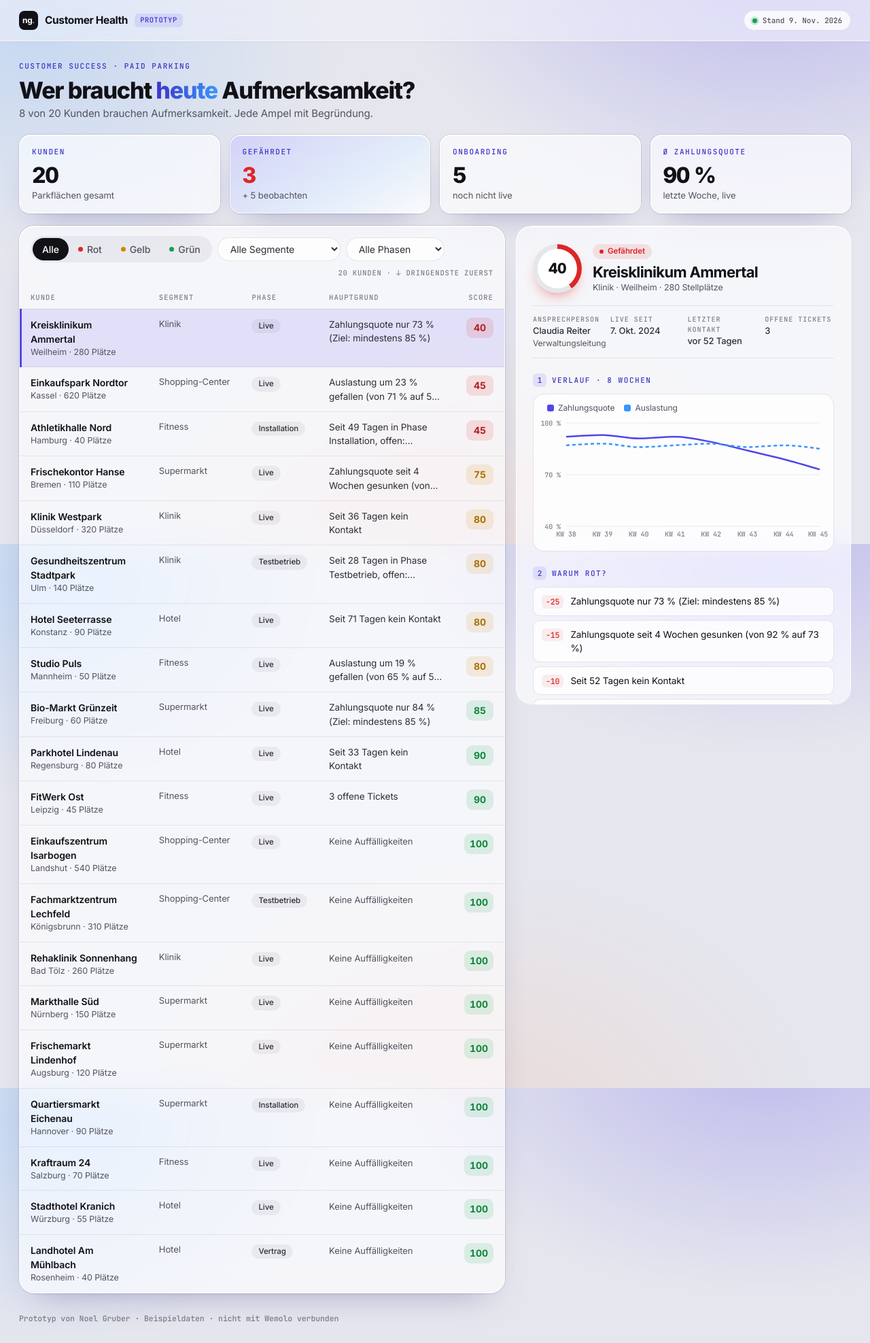
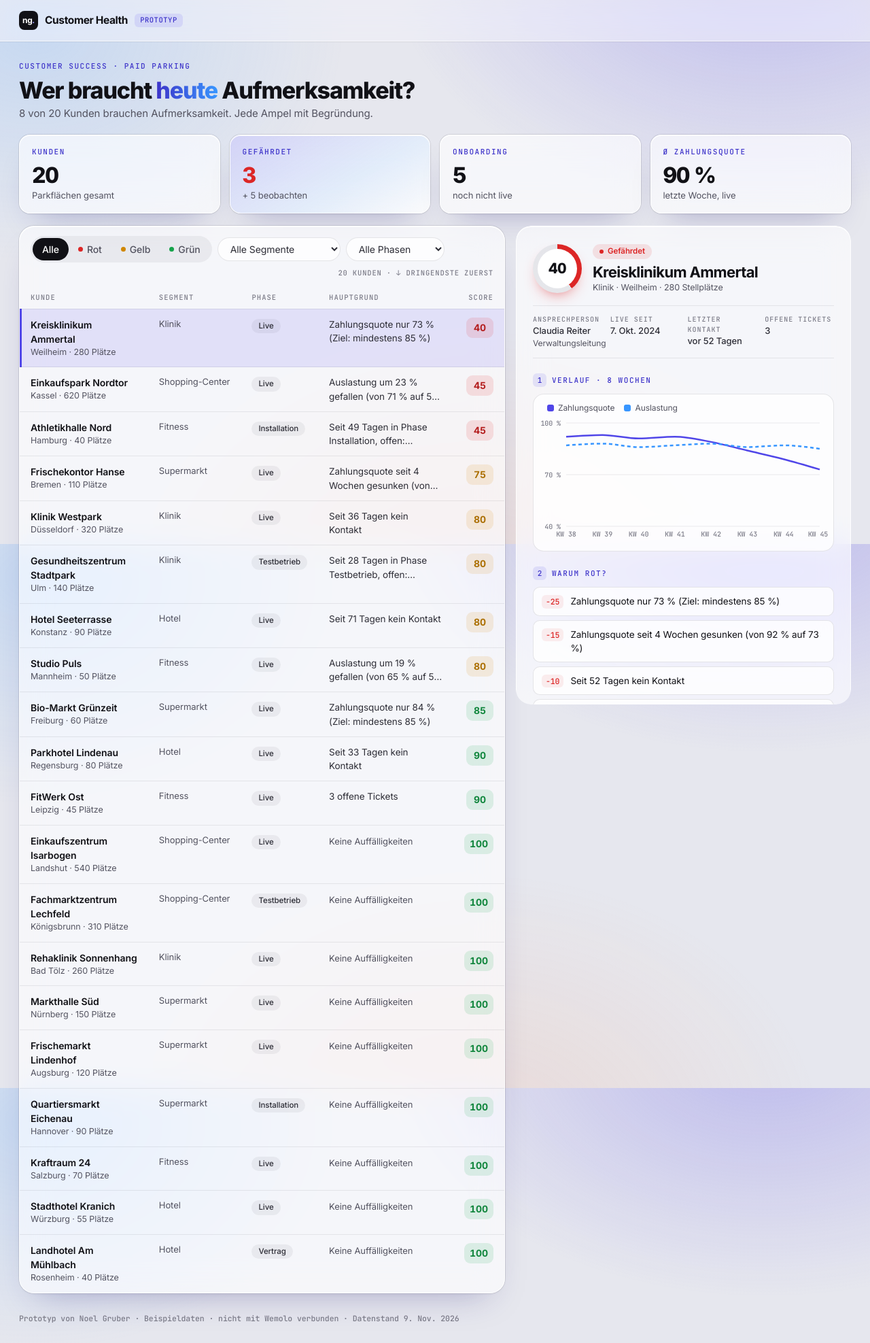
Before and after one commit to NoelGru/customer-health, a React (Vite) app: page / in a window 1280 px wide. Shown: the whole page at 68% size. Built offline with nearby package versions, Linux system fonts and the light colour scheme.

Commit message:
Stand-Anzeige oben entfernt, Datenstand in die Fußzeile
Die Pille mit grünem Punkt wirkte wie "live verbunden", obwohl die
Beispieldaten fest sind. Der Stichtag steht jetzt klein im Footer.

Co-Authored-By: Claude Opus 5.5 <noreply@anthropic.com>

```diff
--- a/src/App.tsx
+++ b/src/App.tsx
@@ -3,6 +3,7 @@ import data from "../data/customers.json";
 import type { CustomerData } from "./lib/types";
 import { applyFilters, buildViews, NO_FILTERS, portfolioKpis, type Filters } from "./lib/view";
 import { useHashSelection } from "./lib/useHashSelection";
+import { formatDate } from "./lib/format";
 import { TopBar } from "./components/TopBar";
 import { KpiBar } from "./components/KpiBar";
 import { FilterBar } from "./components/FilterBar";
@@ -55,7 +56,7 @@ export default function App() {
 
   return (
     <>
-      <TopBar asOf={asOf} />
+      <TopBar />
 
       <main className="mx-auto max-w-[1360px] px-4 sm:px-7">
         <header className="pb-4 pt-5 sm:pb-5 sm:pt-7">
@@ -92,7 +93,7 @@ export default function App() {
         </div>
 
         <footer className="py-7 font-mono text-[11.5px] text-dim">
-          Prototyp von Noel Gruber · Beispieldaten · nicht mit Wemolo verbunden
+          Prototyp von Noel Gruber · Beispieldaten · nicht mit Wemolo verbunden · Datenstand {formatDate(asOf, "short")}
         </footer>
       </main>
     </>
--- a/src/components/TopBar.tsx
+++ b/src/components/TopBar.tsx
@@ -1,22 +1,16 @@
-import { formatDate } from "../lib/format";
-
-export function TopBar({ asOf }: { asOf: string }) {
+export function TopBar() {
   return (
     <div className="topbar sticky top-0 z-20">
-      <div className="mx-auto flex h-15 max-w-[1360px] items-center justify-between gap-4 px-4 sm:px-7">
+      <div className="mx-auto flex h-15 max-w-[1360px] items-center px-4 sm:px-7">
         <div className="flex items-center gap-2.5 whitespace-nowrap text-[15.5px] font-bold tracking-tight">
           <span className="flex size-7 flex-none items-center justify-center rounded-lg bg-ink text-xs font-bold text-white">
             ng<span className="text-[#a39dff]">.</span>
           </span>
           Customer Health
-          <span className="hidden rounded-md bg-accent-soft px-2 py-0.5 font-mono text-[10.5px] font-medium tracking-wider text-accent-2 sm:inline">
+          <span className="rounded-md bg-accent-soft px-2 py-0.5 font-mono text-[10.5px] font-medium tracking-wider text-accent-2">
             PROTOTYP
           </span>
         </div>
-        <span className="glass-inner inline-flex items-center gap-2 whitespace-nowrap rounded-full px-3 py-1.5 font-mono text-[11px] text-mut">
-          <span className="size-[7px] rounded-full bg-gruen shadow-[0_0_0_3px_rgb(21_163_74/0.18)]" />
-          Stand {formatDate(asOf, "short")}
-        </span>
       </div>
     </div>
   );
```
